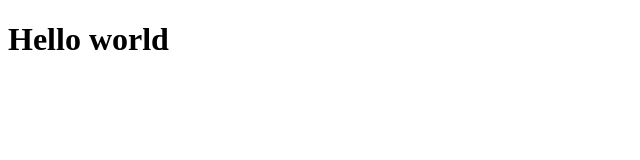
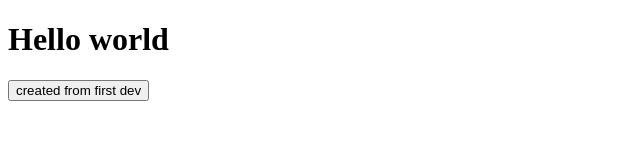
Before and after one commit to tayanaten/test-project, a plain HTML site: page index.html in a window 1280 px wide. Shown: the whole page, without its empty margins (0-640 px from the left). Drawn offline with Linux system fonts and the light colour scheme.

Commit message:
created btn

```diff
--- a/index.html
+++ b/index.html
@@ -7,5 +7,6 @@
 </head>
 <body>
     <h1>Hello world</h1>
+    <button>created from first dev</button>
 </body>
 </html>
```
